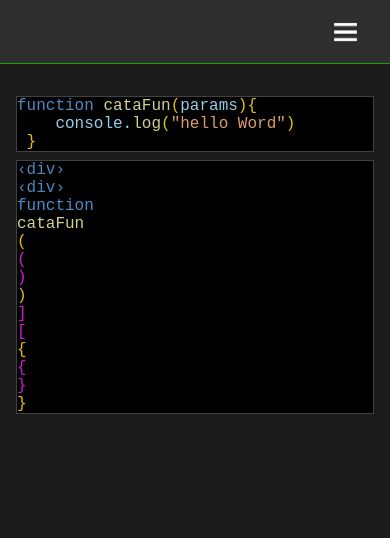
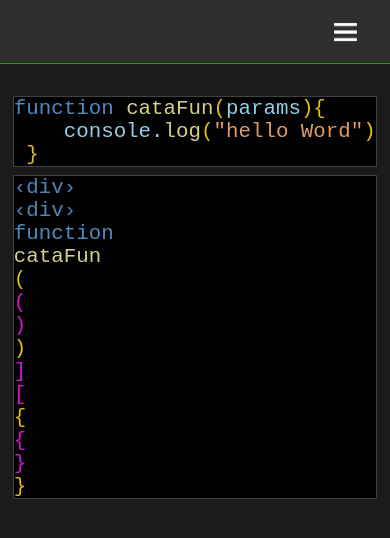
Before and after one commit to Mariano-Ryser/SAP-front, a Next.js app: page /code in a window 390 px wide. Shown: the top 538 px of the page. Built offline with nearby package versions, Linux system fonts and the light colour scheme.

Commit message:
tukalera

```diff
--- a/styles/BoxComentar.module.css
+++ b/styles/BoxComentar.module.css
@@ -1,5 +1,7 @@
 .form{
   position: relative;
+  width: 75%;
+  margin: auto;
 }
 .textArea{
     background-color: rgb(19, 19, 19);
@@ -51,3 +53,62 @@ padding: 0.1rem;}
 .date{
   color: #84ba64;
 font-weight: 900;}
+
+@media (max-width: 600px) {
+  .form{
+    position: relative;
+    width: 100%;
+    margin: auto;
+  }
+  .textArea{
+      background-color: rgb(19, 19, 19);
+      color: white;
+      font-size:1.2rem;
+      width:100%;
+      border-radius:0.2rem;
+      margin-bottom: 2rem;
+      color: #84ba64;
+      border-color: #84ba64;
+      padding: 0.4rem;
+      height: 6rem;
+      outline: none;
+
+    }
+
+  .button{
+    position: absolute;
+    right: 0;
+    top: 9rem;
+    height: 2rem;
+    width: 5rem;
+    color: aliceblue;
+    background-color: rgb(65, 62, 60);
+    border-radius: 0.2rem;
+  }
+  .comentarBox{
+    display: flex;
+    justify-content: space-between;
+    margin-top: 0.6rem;
+    background-color: #000000;
+    color: rgb(172, 170, 60);
+    font-family: monospace;
+    font-size: 1rem;
+    border: dashed green 2px;
+    padding: 0.7rem;
+  }
+  .x{
+    background-color: rgb(117, 22, 22);
+    font-weight: 600;
+    color: white;
+  cursor: pointer;
+  height: 1.5rem;
+  width: 2rem;
+  border: #84ba64 solid 1px;
+  text-align: center;
+  padding: 0.1rem;}
+
+  .date{
+    color: #84ba64;
+  font-weight: 900;}
+
+}
--- a/styles/Code.module.css
+++ b/styles/Code.module.css
@@ -1,16 +1,14 @@
 .contain{
     /* border: solid rgb(65, 65, 65) 1px; */
     margin-top: 1rem;
-    margin-left: 0.5rem;
-    margin-right: 0.5rem;
-    color: white;
-    font-size: rem;
+    margin-left: 0.3rem;
+    margin-right: 0.3rem;
     padding:0.5rem ;
   }
   .boxCode{
     background-color: black;
     border: solid rgb(65, 65, 65) 1px;
-    font-size: 1rem;
+    font-size: 1.3rem;
     display: block;
     margin-top: 0.5rem;
 
```
